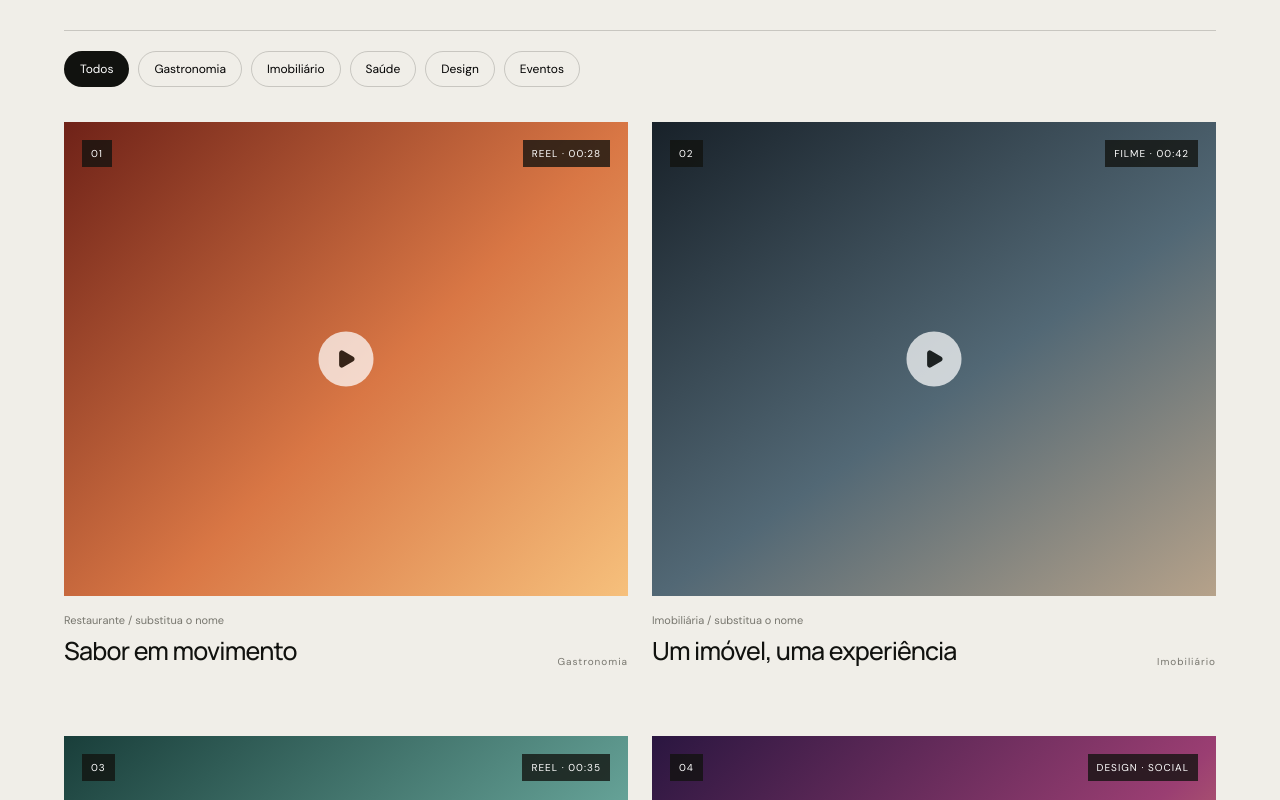
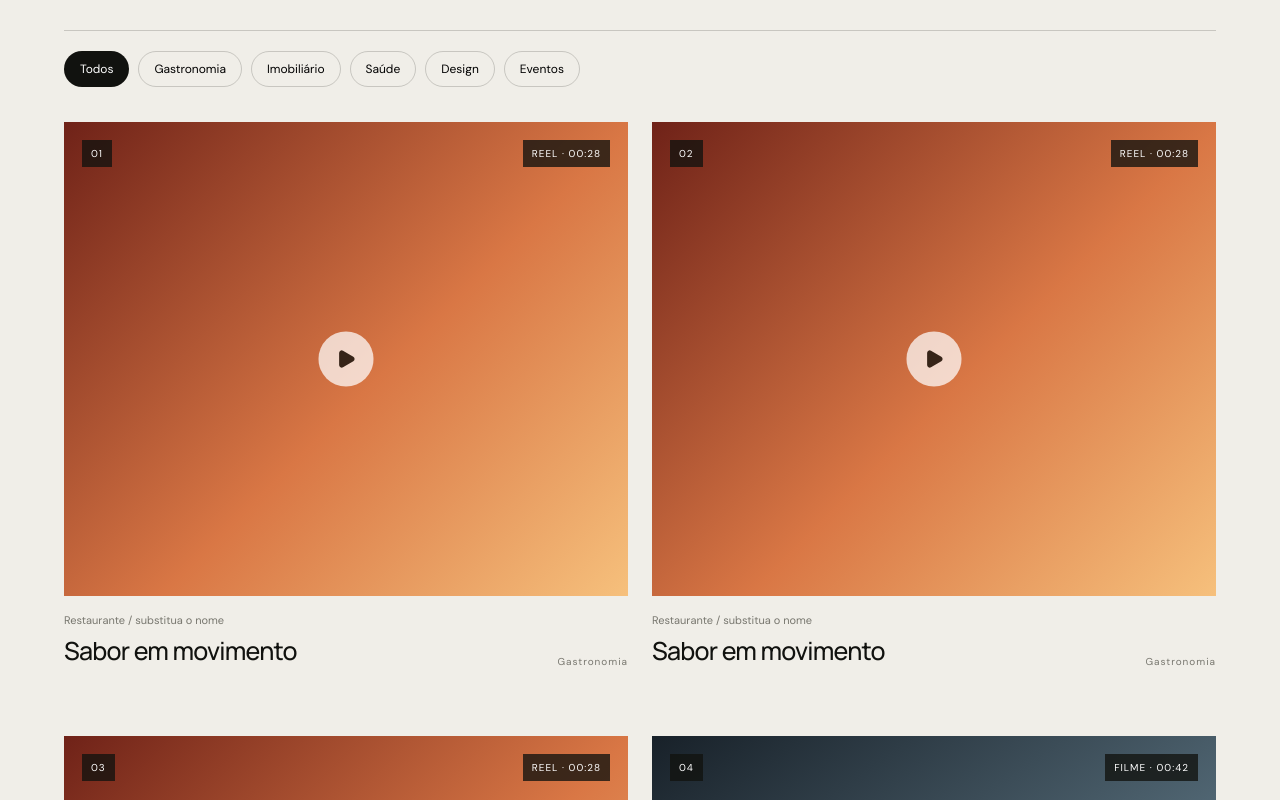
Before and after one commit to Predo12/portfolio-audiovisual, a React (Vite) app: page / in a window 1280 px wide. Shown: the part 1160-1960 px from the top of the page. Built offline with nearby package versions, Linux system fonts and the light colour scheme.

Commit message:
Adicionar vídeos e artes do portfólio

```diff
--- a/app/content.ts
+++ b/app/content.ts
@@ -27,7 +27,27 @@ export const projects: Project[] = [
     category: "Gastronomia",
     format: "video",
     cover: "linear-gradient(135deg, #6f2218, #d97745 55%, #f6c07c)",
-    media: "D:\Pedro\Projetos\portfolio-audiovisual\public\Videos",
+    media: "/Videos/restaurante-01.mp4",
+    description: "Filme vertical com foco na experiência, textura dos pratos e atmosfera da casa.",
+    tag: "REEL · 00:28"
+  },
+  {
+    title: "Sabor em movimento",
+    client: "Restaurante / substitua o nome",
+    category: "Gastronomia",
+    format: "video",
+    cover: "linear-gradient(135deg, #6f2218, #d97745 55%, #f6c07c)",
+    media: "/Videos/restaurante-02.mp4",
+    description: "Filme vertical com foco na experiência, textura dos pratos e atmosfera da casa.",
+    tag: "REEL · 00:28"
+  },
+  {
+    title: "Sabor em movimento",
+    client: "Restaurante / substitua o nome",
+    category: "Gastronomia",
+    format: "video",
+    cover: "linear-gradient(135deg, #6f2218, #d97745 55%, #f6c07c)",
+    media: "/Videos/restaurante-03.mp4",
     description: "Filme vertical com foco na experiência, textura dos pratos e atmosfera da casa.",
     tag: "REEL · 00:28"
   },
```
